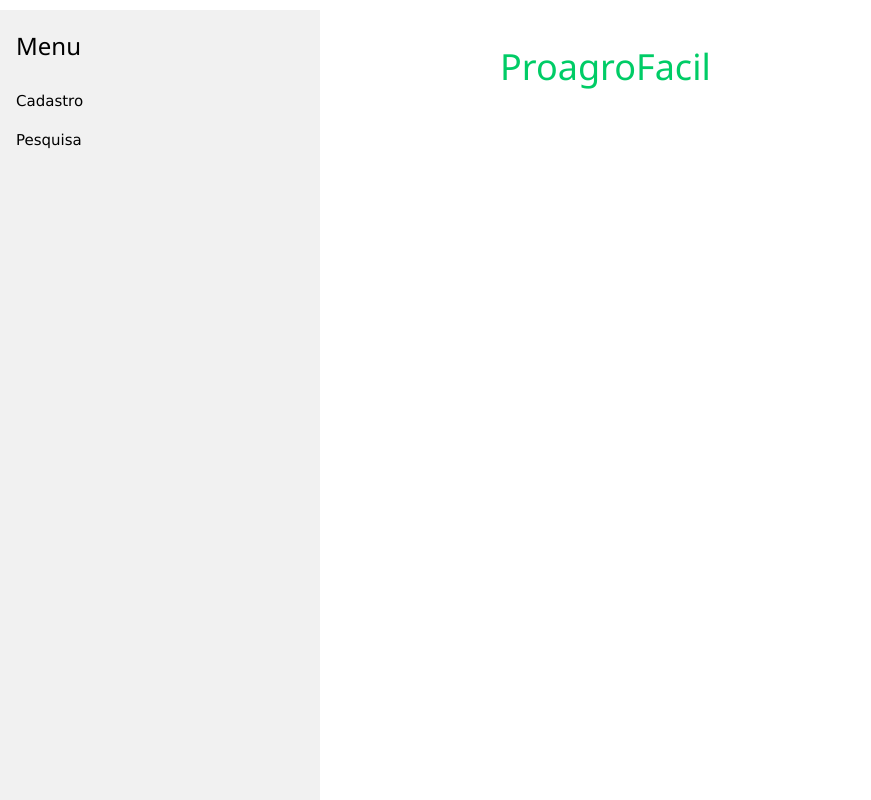
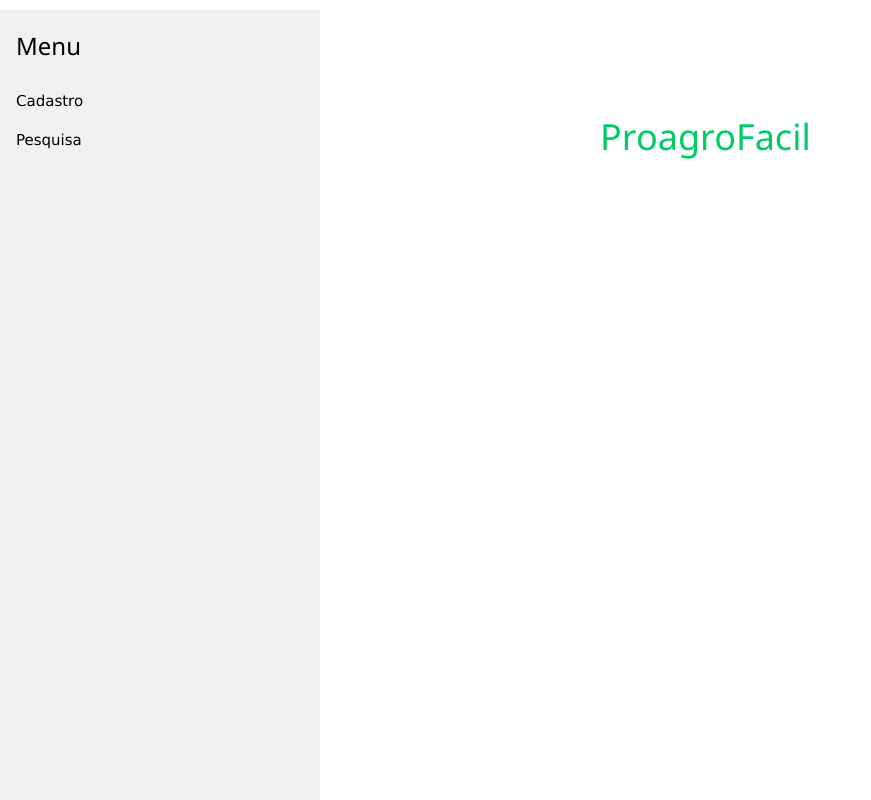
Before and after one commit to vscardel/proagroFacil---Desafio, a Flask app: page / in a window 1280 px wide; the page is wider, and only the part inside the window is pictured. Shown: that part, without its empty margins (0-871 px from the left). Run offline with Flask 2, Linux system fonts and the light colour scheme.

Commit message:
modificado index.html

```diff
--- a/templates/index.html
+++ b/templates/index.html
@@ -7,7 +7,7 @@
 
 {%block body%}
 	<div class = 'site-title'>
-		<h1 style="color: rgb(0, 204, 102);position: relative;left: 500px;top: 30px;">ProagroFacil</h1>
+		<h1 style="color: rgb(0, 204, 102);position: relative;left: 600px;top: 100px;">ProagroFacil</h1>
 	</div>
 
 {%endblock%}
```
